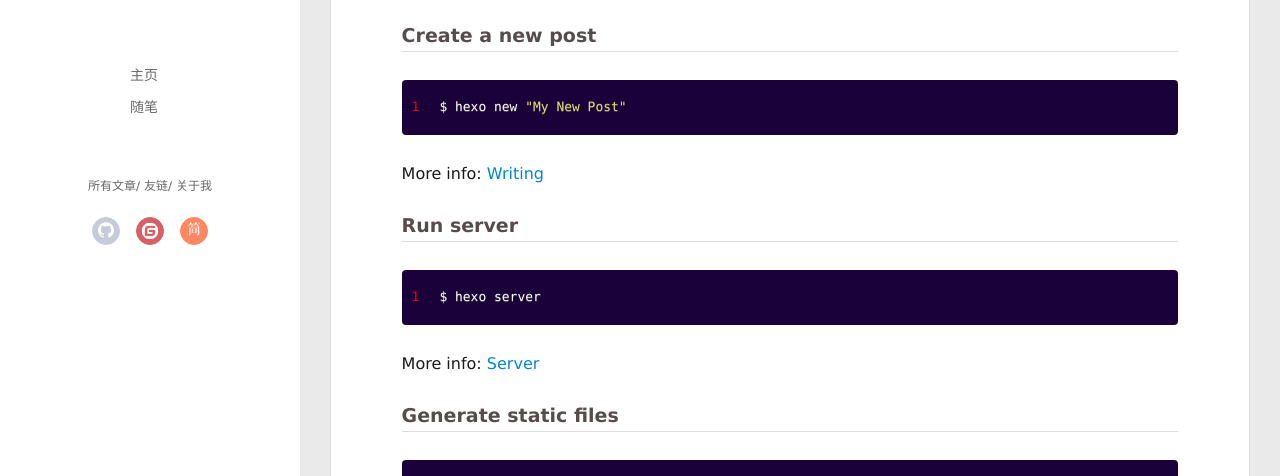
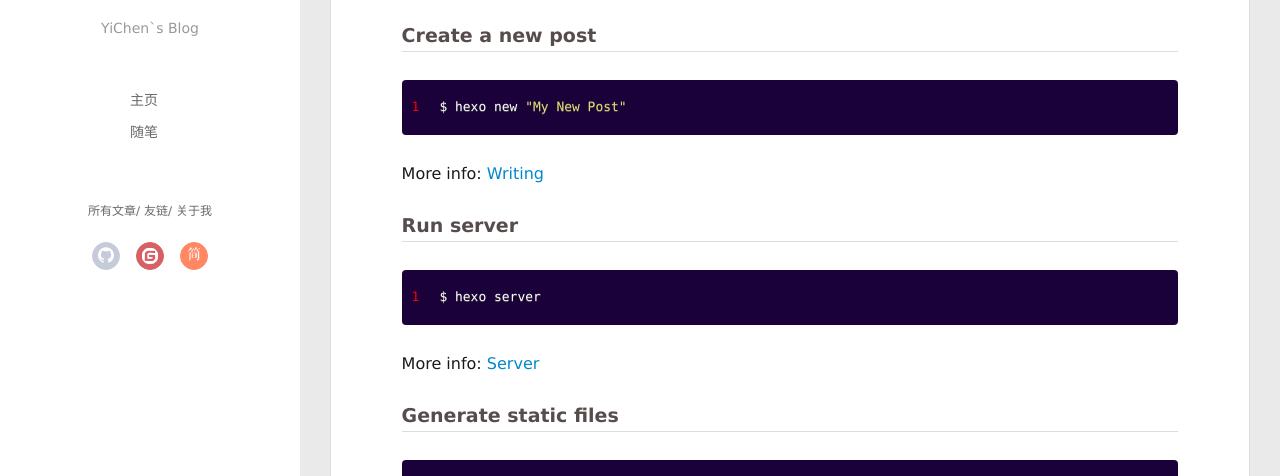
Before and after one commit to onedust/onedust.github.io, a plain HTML site: page 2023/08/22/hello-world/index.html in a window 1280 px wide. Shown: the part 324-800 px from the top of the page. Drawn offline with Linux system fonts and the light colour scheme; some packages are replaced by stand-ins of ours; no server answers; a script that the page names is missing.

Commit message:
Site updated: 2023-08-22 13:20:43

```diff
--- a/2023/08/22/hello-world/index.html
+++ b/2023/08/22/hello-world/index.html
@@ -68,6 +68,8 @@
 		<hgroup>
 			<h1 class="header-author"><a href="/">YiChen</a></h1>
 		</hgroup>
+
+		<p class="header-subtitle">YiChen`s Blog</p>
 
 
 		<nav class="header-menu">
@@ -143,6 +145,8 @@
 			<hgroup>
 			  <h1 class="header-author js-header-author">YiChen</h1>
 			</hgroup>
+
+			<p class="header-subtitle"><i class="icon icon-quo-left"></i>YiChen`s Blog<i class="icon icon-quo-right"></i></p>
 
 
 
```
Also changed, not shown: 2023/08/22/hello/index.html (+4 -0 lines), archives/2023/08/index.html (+4 -0 lines), archives/2023/index.html (+4 -0 lines), archives/index.html (+4 -0 lines), index.html (+4 -0 lines).
